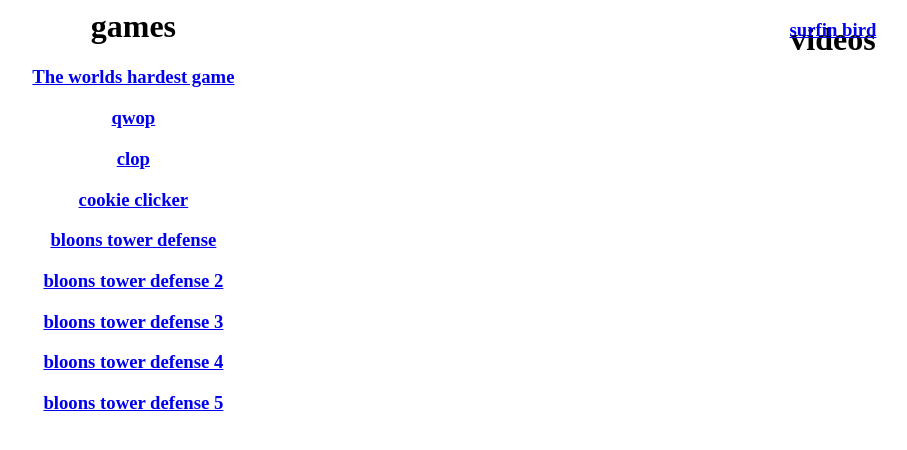
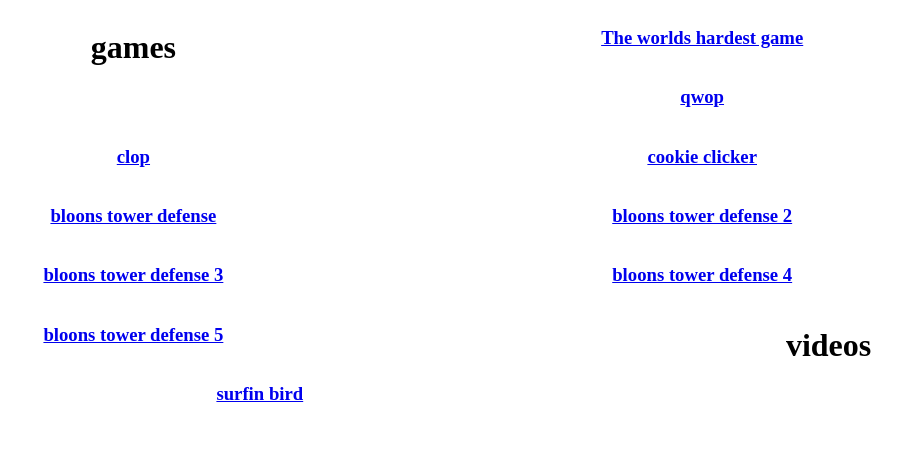
Before and after one commit to Fisher37566/fisher37566.github.io, a PHP site: page / in a window 1280 px wide. Shown: the top 450 px of the page, without its empty margins (159-1066 px from the left). Run offline with PHP 8.4, Linux system fonts and the light colour scheme.

Commit message:
Update style.css

```diff
--- a/style.css
+++ b/style.css
@@ -1,17 +1,14 @@
 .games {
-  z-index:1;
-  top:0;
   width: 45%;
   text-align:center;
   padding:0;
   left:0;
+  float:left;
   }
 .videos {
-  z-index:1;
-  top:0;
   width: 45%;
   text-align:center;
   padding:0;
   right:0;
-  position:absolute;
+  float:right;
   }
```
